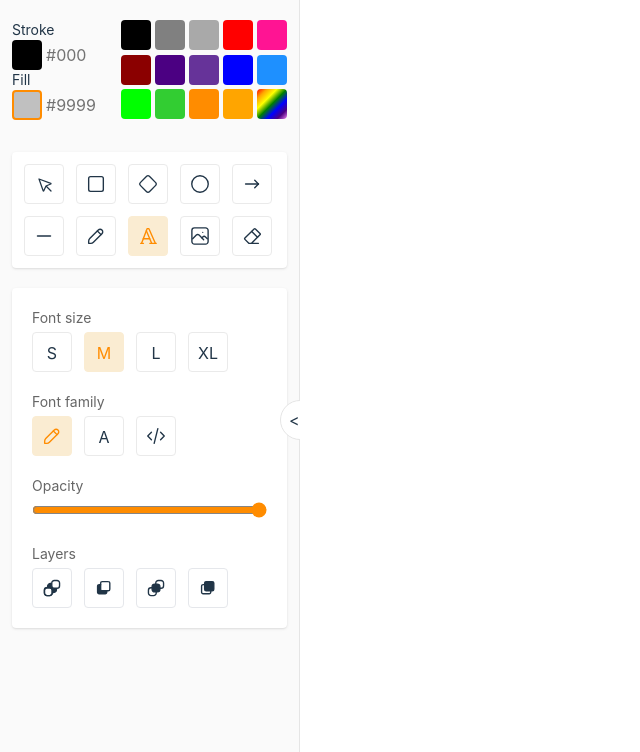
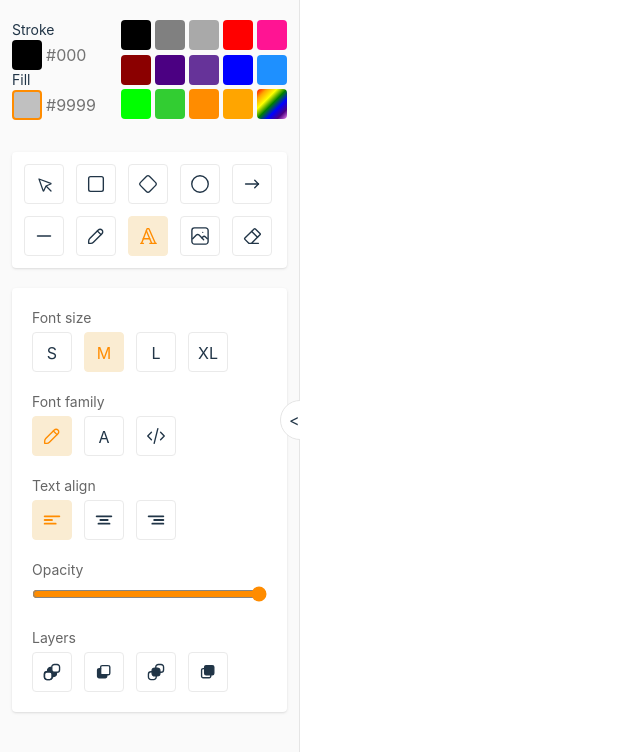
Before and after one commit to dawkaka/drawapp, a React (Vite) app: page / in a window 1280 px wide. Both pictures are taken after a click on the button 148 px from the left and 236 px from the top of the page. Shown: the top 752 px of the page, without its empty margins (0-640 px from the left). Built offline with nearby package versions, Linux system fonts and the light colour scheme.

Commit message:
feat: add text alignment ui

```diff
--- a/package.json
+++ b/package.json
@@ -11,7 +11,8 @@
   "dependencies": {
     "react": "^18.2.0",
     "react-dom": "^18.2.0",
-    "react-icons": "^4.7.1"
+    "react-icons": "^4.7.1",
+    "recoil": "^0.7.6"
   },
   "devDependencies": {
     "@types/react": "^18.0.26",
--- a/src/App.tsx
+++ b/src/App.tsx
@@ -5,7 +5,7 @@ import Side from "./components/side"
 import Canvas from "./components/board"
 
 function App() {
-  const [count, setCount] = useState(0)
+
 
   return (
     <div className="App">
--- a/src/components/toolOptions.tsx
+++ b/src/components/toolOptions.tsx
@@ -15,28 +15,28 @@ export function TextOptions() {
         <>
             <FontSize />
             <FontFamily />
+            <TextAlign />
         </>
     )
 }
 
 
-export function FontSize() {
+function FontSize() {
     const [selected, setSelected] = useState("medium")
     return (
         <fieldset className="flex flex-col gap-2">
             <legend className="text-sm text-[var(--accents-5)] mb-1">Font size</legend>
             <div className="flex gap-3">
-                <OptionContainer selected={selected} value="small">
+                <OptionContainer selected={selected} value="small" onClick={setSelected}>
                     <span>S</span>
                 </OptionContainer>
-                <OptionContainer selected={selected} value="medium">
+                <OptionContainer selected={selected} value="medium" onClick={setSelected}>
                     <span>M</span>
                 </OptionContainer>
-
-                <OptionContainer selected={selected} value="large">
+                <OptionContainer selected={selected} value="large" onClick={setSelected}>
                     <span>L</span>
                 </OptionContainer>
-                <OptionContainer selected={selected} value="xlarge">
+                <OptionContainer selected={selected} value="xlarge" onClick={setSelected}>
                     <span>XL</span>
                 </OptionContainer>
 
@@ -45,13 +45,13 @@ export function FontSize() {
     )
 }
 
-export function FontFamily() {
+function FontFamily() {
     const [selected, setSelected] = useState("hand")
     return (
         <fieldset className="flex flex-col gap-2">
             <legend className="text-sm text-[var(--accents-5)] mb-1">Font family</legend>
             <div className="flex gap-3">
-                <OptionContainer selected={selected} value="hand">
+                <OptionContainer selected={selected} value="hand" onClick={setSelected}>
                     <svg aria-hidden="true" focusable="false" role="img" viewBox="0 0 20 20" fill="none" stroke="currentColor" stroke-linecap="round" stroke-linejoin="round">
                         <g stroke-width="1.25">
                             <path clip-rule="evenodd" d="m7.643 15.69 7.774-7.773a2.357 2.357 0 1 0-3.334-3.334L4.31 12.357a3.333 3.333 0 0 0-.977 2.357v1.953h1.953c.884 0 1.732-.352 2.357-.977Z">
@@ -60,16 +60,52 @@ export function FontFamily() {
                         </g>
                     </svg>
                 </OptionContainer>
-                <OptionContainer selected={selected} value="normal">
+                <OptionContainer selected={selected} value="normal" onClick={setSelected}>
                     <span>A</span>
                 </OptionContainer>
 
-                <OptionContainer selected={selected} value="code">
+                <OptionContainer selected={selected} value="code" onClick={setSelected}>
                     <svg aria-hidden="true" focusable="false" role="img" viewBox="0 0 20 20" fill="none" stroke="currentColor" stroke-linecap="round" stroke-linejoin="round">
                         <g clip-path="url(#a)" stroke="currentColor" stroke-width="1.25" stroke-linecap="round" stroke-linejoin="round">
                             <path d="M5.833 6.667 2.5 10l3.333 3.333M14.167 6.667 17.5 10l-3.333 3.333M11.667 3.333 8.333 16.667"></path>
                         </g>
                         <defs><clipPath id="a"><path fill="#fff" d="M0 0h20v20H0z"></path></clipPath></defs></svg>
+                </OptionContainer>
+            </div>
+        </fieldset>
+    )
+}
+
+function TextAlign() {
+    const [selected, setSelected] = useState("left")
+    return (
+        <fieldset className="flex flex-col gap-2">
+            <legend className="text-sm text-[var(--accents-5)] mb-1">Text align</legend>
+            <div className="flex gap-3">
+                <OptionContainer selected={selected} value="left" onClick={setSelected}>
+                    <svg aria-hidden="true" focusable="false" role="img" viewBox="0 0 24 24" fill="none" stroke-width="2" stroke="currentColor" stroke-linecap="round" stroke-linejoin="round">
+                        <g stroke="currentColor" fill="none" stroke-linecap="round" stroke-linejoin="round" stroke-width="2">
+                            <path stroke="none" d="M0 0h24v24H0z" fill="none"></path>
+                            <line x1="4" y1="8" x2="20" y2="8"></line><line x1="4" y1="12" x2="12" y2="12"></line><line x1="4" y1="16" x2="16" y2="16"></line></g>
+                    </svg>
+                </OptionContainer>
+                <OptionContainer selected={selected} value="center" onClick={setSelected}>
+                    <svg aria-hidden="true" focusable="false" role="img" viewBox="0 0 24 24" fill="none" stroke-width="2" stroke="currentColor" stroke-linecap="round" stroke-linejoin="round">
+                        <g stroke="currentColor" fill="none" stroke-linecap="round" stroke-linejoin="round"><path stroke="none" d="M0 0h24v24H0z" fill="none"></path>
+                            <line x1="4" y1="8" x2="20" y2="8"></line>
+                            <line x1="8" y1="12" x2="16" y2="12"></line>
+                            <line x1="6" y1="16" x2="18" y2="16"></line>
+                        </g>
+                    </svg>
+                </OptionContainer>
+
+                <OptionContainer selected={selected} value="right" onClick={setSelected}>
+                    <svg aria-hidden="true" focusable="false" role="img" viewBox="0 0 24 24" fill="none" stroke-width="2" stroke="currentColor" stroke-linecap="round" stroke-linejoin="round">
+                        <g stroke="currentColor" fill="none" stroke-linecap="round" stroke-linejoin="round"><path stroke="none" d="M0 0h24v24H0z" fill="none"></path>
+                            <line x1="4" y1="8" x2="20" y2="8"></line><line x1="10" y1="12" x2="20" y2="12">
+                            </line><line x1="8" y1="16" x2="20" y2="16"></line>
+                        </g>
+                    </svg>
                 </OptionContainer>
             </div>
         </fieldset>
@@ -86,12 +122,10 @@ export function Opacity() {
     )
 }
 
-
-
-function OptionContainer({ selected, value, children }: { selected: string, value: string, children: React.ReactNode }) {
+function OptionContainer({ selected, value, onClick, children }: { selected: string, value: string, onClick: (val: string) => void, children: React.ReactNode }) {
     return (
         <button className="w-fit p-2 rounded hover:bg-[#faecd2]"
-
+            onClick={() => onClick(value)}
             style={{
                 backgroundColor: selected === value ? "#faecd2" : "",
                 border: `1px solid ${selected === value ? "#faecd2" : "var(--accents-2)"}`,
@@ -107,13 +141,12 @@ function OptionContainer({ selected, value, children }: { selected: string, valu
 }
 
 export function Layers() {
-    const [selected, setSelected] = useState(1)
+    const [selected, setSelected] = useState("")
     return (
         <fieldset className="flex flex-col gap-2">
             <legend className="text-sm text-[var(--accents-5)] mb-1">Layers</legend>
             <div className="flex gap-3">
-                <button className="w-fit p-2 flex items-center border justify-center rounded hover:bg-[#faecd2]" >
-                    <div className="flex items-center justify-center h-[22px] w-[22px]">
+                <OptionContainer selected={selected} value="to-back" onClick={setSelected}>
                     <svg aria-hidden="true" focusable="false" role="img" viewBox="0 0 20 20" fill="none" stroke="currentColor" strokeLinecap="round" strokeLinejoin="round">
                         <g clip-path="url(#a)">
                             <path d="M5.441 9.792h2.451a2.316 2.316 0 0 1 2.316 2.316v2.45a2.316 2.316 0 0 1-2.316 2.317h-2.45a2.316 2.316 0 0 1-2.317-2.316v-2.451a2.316 2.316 0 0 1 2.316-2.316Z" stroke="currentColor" strokeWidth="1.25">
@@ -122,37 +155,33 @@ export function Layers() {
                                 <path fill-rule="evenodd" clip-rule="evenodd" d="M9.167 5.833v2.06a2.941 2.941 0 0 0 2.94 2.94h2.06v.393a2.941 2.941 0 0 1-2.941 2.94h-.393v-2.058a2.941 2.941 0 0 0-2.94-2.941h-2.06v-.393a2.941 2.941 0 0 1 2.942-2.94h.392Z"></path></mask>
                             <path fill-rule="evenodd" clip-rule="evenodd" d="M9.167 5.833v2.06a2.941 2.941 0 0 0 2.94 2.94h2.06v.393a2.941 2.941 0 0 1-2.941 2.94h-.393v-2.058a2.941 2.941 0 0 0-2.94-2.941h-2.06v-.393a2.941 2.941 0 0 1 2.942-2.94h.392Z" fill="currentColor"></path>
                             <path d="M9.167 5.833h1.25v-1.25h-1.25v1.25Zm5 5h1.25v-1.25h-1.25v1.25Zm-3.334 3.334h-1.25v1.25h1.25v-1.25Zm-5-5h-1.25v1.25h1.25v-1.25Zm2.084-3.334v2.06h2.5v-2.06h-2.5Zm0 2.06a4.191 4.191 0 0 0 4.19 4.19v-2.5a1.691 1.691 0 0 1-1.69-1.69h-2.5Zm4.19 4.19h2.06v-2.5h-2.06v2.5Zm.81-1.25v.393h2.5v-.393h-2.5Zm0 .393c0 .933-.758 1.69-1.691 1.69v2.5a4.191 4.191 0 0 0 4.19-4.19h-2.5Zm-1.691 1.69h-.393v2.5h.393v-2.5Zm.857 1.25v-2.058h-2.5v2.059h2.5Zm0-2.058a4.191 4.191 0 0 0-4.19-4.191v2.5c.933 0 1.69.757 1.69 1.69h2.5Zm-4.19-4.191h-2.06v2.5h2.06v-2.5Zm-.81 1.25v-.393h-2.5v.393h2.5Zm0-.393c0-.934.758-1.69 1.692-1.69v-2.5a4.191 4.191 0 0 0-4.192 4.19h2.5Zm1.692-1.69h.392v-2.5h-.392v2.5Z" fill="currentColor" mask="url(#SendToBackIcon)"></path>
-                                <path d="M12.108 3.125h2.45a2.316 2.316 0 0 1 2.317 2.316v2.451a2.316 2.316 0 0 1-2.316 2.316h-2.451a2.316 2.316 0 0 1-2.316-2.316v-2.45a2.316 2.316 0 0 1 2.316-2.317Z" stroke="currentColor" strokeWidth="1.25"></path></g><defs><clipPath id="a"><path fill="#fff" d="M0 0h20v20H0z"></path></clipPath></defs></svg>
-                    </div>
-                </button>
-                <button className="w-fit p-2 flex items-center border justify-center rounded hover:bg-[#faecd2]" >
-                    <div className="flex items-center justify-center h-[22px] w-[22px]">
+                            <path d="M12.108 3.125h2.45a2.316 2.316 0 0 1 2.317 2.316v2.451a2.316 2.316 0 0 1-2.316 2.316h-2.451a2.316 2.316 0 0 1-2.316-2.316v-2.45a2.316 2.316 0 0 1 2.316-2.317Z" stroke="currentColor" strokeWidth="1.25"></path>
+                        </g>
+                        <defs><clipPath id="a"><path fill="#fff" d="M0 0h20v20H0z"></path></clipPath></defs>
+                    </svg>
+                </OptionContainer>
+                <OptionContainer selected={selected} value="step-backward" onClick={setSelected}>
                     <svg aria-hidden="true" focusable="false" role="img" viewBox="0 0 20 20" className="" fill="none" stroke="currentColor" strokeLinecap="round" strokeLinejoin="round">
                         <g clip-path="url(#a)" stroke="currentColor" strokeWidth="1.25" strokeLinecap="round" strokeLinejoin="round">
                             <path fill-rule="evenodd" clip-rule="evenodd" d="M6.944 12.5H12.5v1.389a1.389 1.389 0 0 1-1.389 1.389H5.556a1.389 1.389 0 0 1-1.39-1.39V8.334a1.389 1.389 0 0 1 1.39-1.389h1.388" fill="currentColor"></path>
                             <path d="M13.889 4.167H8.333c-.767 0-1.389.621-1.389 1.389v5.555c0 .767.622 1.389 1.39 1.389h5.555c.767 0 1.389-.622 1.389-1.389V5.556c0-.768-.622-1.39-1.39-1.39Z"></path>
                         </g><defs><clipPath id="a"><path fill="#fff" d="M0 0h20v20H0z"></path></clipPath></defs>
                     </svg>
-                    </div>
-                </button>
-                <button className="w-fit p-2 flex items-center border justify-center rounded hover:bg-[#faecd2]" >
-                    <div className="flex items-center justify-center h-[22px] w-[22px]">
+                </OptionContainer>
+                <OptionContainer selected={selected} value="to-front" onClick={setSelected}>
                     <svg aria-hidden="true" focusable="false" role="img" viewBox="0 0 20 20" className="" fill="none" stroke="currentColor" strokeLinecap="round" strokeLinejoin="round">
                         <g clip-path="url(#a)" stroke="currentColor" strokeWidth="1.25"><path d="M8.775 6.458h2.45a2.316 2.316 0 0 1 2.317 2.316v2.452a2.316 2.316 0 0 1-2.316 2.316H8.774a2.316 2.316 0 0 1-2.317-2.316V8.774a2.316 2.316 0 0 1 2.317-2.316Z" fill="currentColor"></path>
                             <path d="M5.441 9.792h2.451a2.316 2.316 0 0 1 2.316 2.316v2.45a2.316 2.316 0 0 1-2.316 2.317h-2.45a2.316 2.316 0 0 1-2.317-2.316v-2.451a2.316 2.316 0 0 1 2.316-2.316ZM12.108 3.125h2.45a2.316 2.316 0 0 1 2.317 2.316v2.451a2.316 2.316 0 0 1-2.316 2.316h-2.451a2.316 2.316 0 0 1-2.316-2.316v-2.45a2.316 2.316 0 0 1 2.316-2.317Z">
                             </path></g><defs><clipPath id="a"><path fill="#fff" d="M0 0h20v20H0z"></path></clipPath></defs>
                     </svg>
-                    </div>
-                </button>
-                <button className="w-fit p-2 flex items-center border justify-center rounded hover:bg-[#faecd2]" >
-                    <div className="flex items-center justify-center h-[22px] w-[22px]">
+                </OptionContainer>
+                <OptionContainer selected={selected} value="step-forward" onClick={setSelected}>
                     <svg aria-hidden="true" focusable="false" role="img" viewBox="0 0 20 20" className="" fill="none" stroke="currentColor" strokeLinecap="round" strokeLinejoin="round"><g clip-path="url(#a)" stroke="currentColor" strokeWidth="1.25" strokeLinecap="round" strokeLinejoin="round">
                         <path d="M13.889 4.167H8.333c-.767 0-1.389.622-1.389 1.389v5.555c0 .767.622 1.389 1.39 1.389h5.555c.767 0 1.389-.622 1.389-1.389V5.556c0-.767-.622-1.39-1.39-1.39Z" fill="currentColor"></path>
                         <path d="M12.5 12.5v1.389a1.389 1.389 0 0 1-1.389 1.389H5.556a1.389 1.389 0 0 1-1.39-1.39V8.334a1.389 1.389 0 0 1 1.39-1.389h1.388">
                         </path></g><defs><clipPath id="a"><path fill="#fff" d="M0 0h20v20H0z"></path></clipPath></defs>
                     </svg>
-                    </div>
-                </button>
+                </OptionContainer>
             </div>
         </fieldset>
     )
--- a/src/components/tools.tsx
+++ b/src/components/tools.tsx
@@ -59,7 +59,8 @@ export default function Tools({ setCanvasTool }: { setCanvasTool: (t: Tool) => v
                 </CanvasTool>
 
                 <CanvasTool onClick={() => setTool("image")} tool="image" selectedTool={tool}>
-                    <div style={{ width: "22px", height: "22px" }}>
+                    <div style={{ width: "22px", height: "22px" }} className="relative">
+                        <input type="file" className="absolute h-[22px] w-[22px] top-0 left-0 opacity-0" />
                         <svg aria-hidden="true" focusable="false" role="img" viewBox="0 0 20 20" className="" fill="none" stroke="currentColor" strokeLinecap="round" strokeLinejoin="round"><g strokeWidth="1.25"><path d="M12.5 6.667h.01"></path><path d="M4.91 2.625h10.18a2.284 2.284 0 0 1 2.285 2.284v10.182a2.284 2.284 0 0 1-2.284 2.284H4.909a2.284 2.284 0 0 1-2.284-2.284V4.909a2.284 2.284 0 0 1 2.284-2.284Z"></path><path d="m3.333 12.5 3.334-3.333c.773-.745 1.726-.745 2.5 0l4.166 4.166"></path><path d="m11.667 11.667.833-.834c.774-.744 1.726-.744 2.5 0l1.667 1.667"></path></g></svg>
                     </div>
                 </CanvasTool>
```
Also changed, not shown: 2 other files (tests, documents, lock files or other folders). Lines whose indentation alone changed are shown as unchanged.
